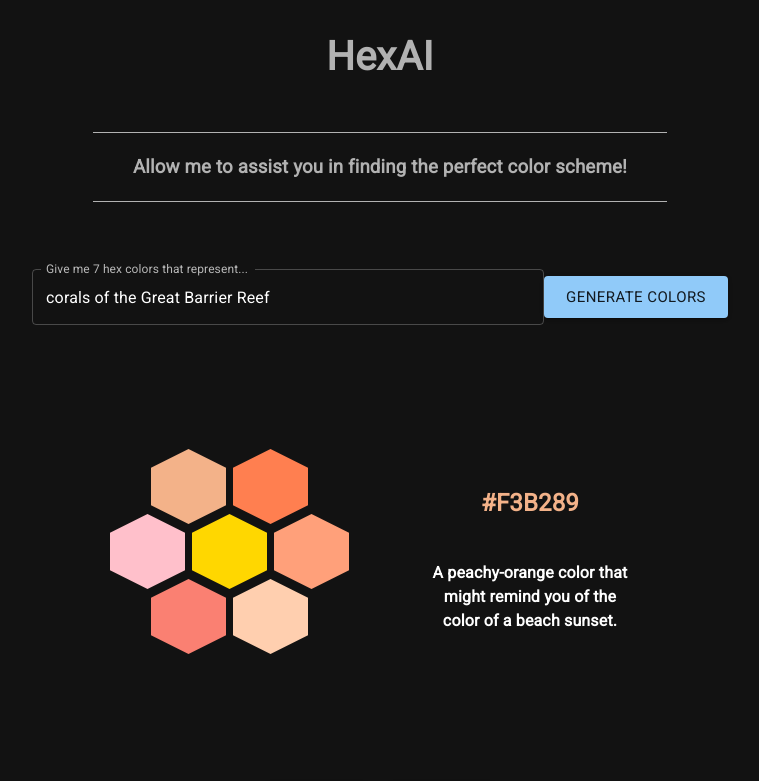
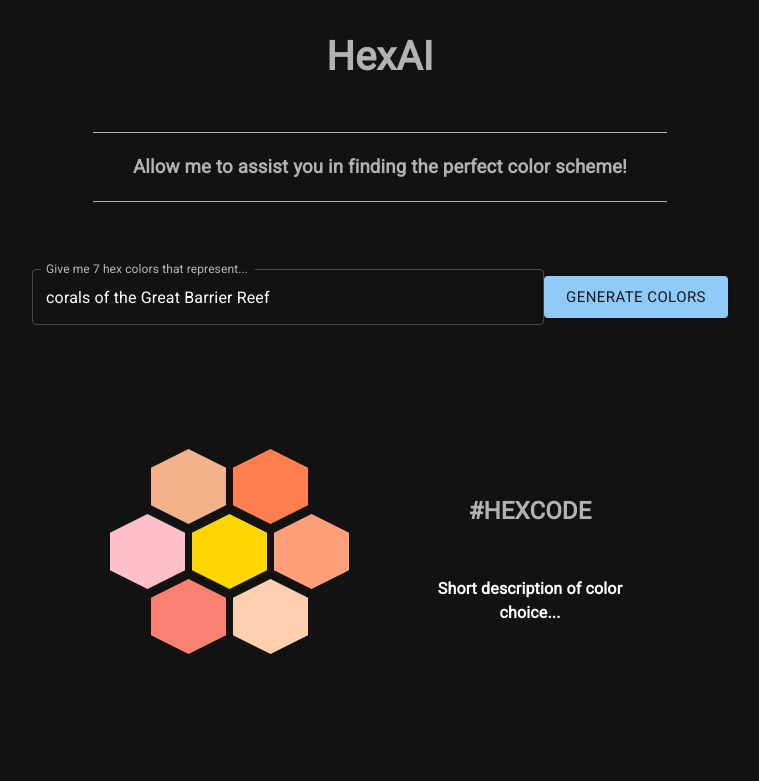
Before and after one commit to stephen-ho/HexAI, a Next.js app: page / in a window 1280 px wide. Shown: the top 781 px of the page, without its empty margins (260-1019 px from the left). Built offline with nearby package versions, Linux system fonts and the light colour scheme.

Commit message:
fixed mouseover transition and default colorInfo

```diff
--- a/src/pages/index.js
+++ b/src/pages/index.js
@@ -19,12 +19,12 @@ export default function Home() {
     {"color": "#FFCFAF", "description": "A light peach coral color that is commonly found on the Great Barrier Reef."}
   ];
 
-  const defaultCurrentColor = {"color": "#F3B289", "description": "A peachy-orange color that might remind you of the color of a beach sunset."};
+  // const defaultCurrentColor = {"color": "#F3B289", "description": "A peachy-orange color that might remind you of the color of a beach sunset."};
 
   const [ colors, setColors ] = useState(defaultColors);
   const [ isLoading, setIsLoading ] = useState(false);
   const [ userDescription, setDescription ] = useState("corals of the Great Barrier Reef");
-  const [ currentColor, setCurrentColor ] = useState(defaultCurrentColor);
+  const [ currentColor, setCurrentColor ] = useState("");
 
   function handleChange(e) {
     setDescription(e.target.value);
@@ -123,7 +123,9 @@ export default function Home() {
     </div>
     : null;
 
-  const fontColor = `color: ${currentColor.color}`;
+  const fontColor = currentColor ? currentColor.color : "#B2B2B2";
+  const hexCode = currentColor ? currentColor.color : "#HEXCODE";
+  const colorDesc = currentColor ? currentColor.description : "Short description of color choice...";
 
   return (
     <>
@@ -154,8 +156,8 @@ export default function Home() {
             {colorWheel}
           </div>
           <div className="colorInfo">
-            <h2 style={{color: currentColor.color}}>{currentColor.color}</h2>
-            <b>{currentColor.description}</b>
+            <h2 style={{color: fontColor}}>{hexCode}</h2>
+            <b>{colorDesc}</b>
           </div>
         </div>
         {extras}
--- a/src/styles/globals.css
+++ b/src/styles/globals.css
@@ -72,12 +72,13 @@ a {
   margin: 5px;
   clip-path: polygon(50% 0%, 100% 25%, 100% 75%, 50% 100%, 0% 75%, 0% 25%);
   transform: rotate(0deg);
-  transition: transform 0.3s ease-out;
+  transition: transform 0s ease-out;
 }
 
 .dot:hover {
   outline: 3px solid black;
   transform: rotate(180deg);
+  transition-duration: 0.3s;
 }
 
 .colors {
```
